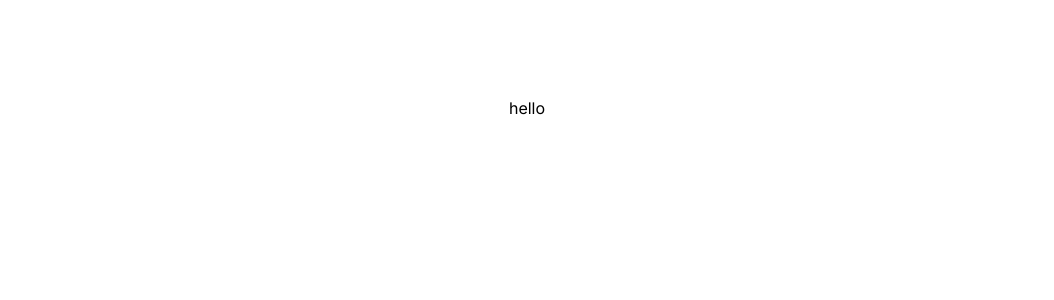
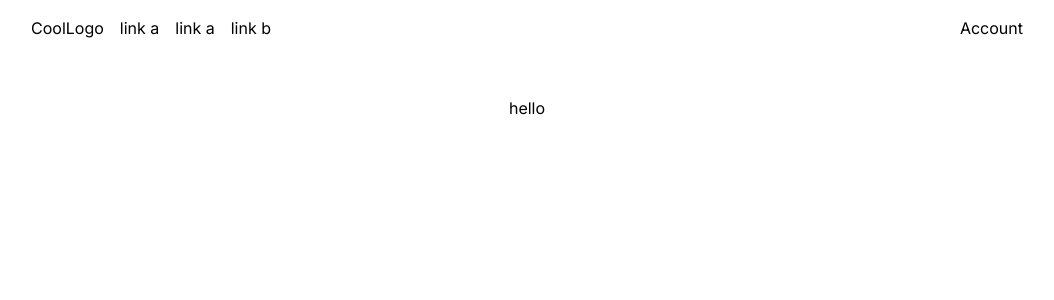
Before and after one commit to VHall1/next-expense-tracker, a Next.js app: page / in a window 1280 px wide. Shown: the top 300 px of the page, without its empty margins (113-1167 px from the left). Built offline with nearby package versions, Linux system fonts and the light colour scheme.

Commit message:
add navbar

```diff
--- a/src/app/layout.tsx
+++ b/src/app/layout.tsx
@@ -1,3 +1,4 @@
+import { Navbar } from "@/components/navbar";
 import "./globals.css";
 import type { Metadata } from "next";
 import { Inter } from "next/font/google";
@@ -16,7 +17,10 @@ export default function RootLayout({
 }) {
   return (
     <html lang="en">
-      <body className={inter.className}>{children}</body>
+      <body className={inter.className}>
+        <Navbar />
+        {children}
+      </body>
     </html>
   );
 }
--- a/src/app/page.tsx
+++ b/src/app/page.tsx
@@ -1,4 +1,4 @@
-export default function Home() {
+export default function Dashboard() {
   return (
     <main className="flex min-h-screen flex-col items-center justify-between p-24">
       hello
--- /dev/null
+++ b/src/components/navbar.tsx
@@ -0,0 +1,14 @@
+export const Navbar = () => {
+  return (
+    <header className="fixed w-screen">
+      <div className="max-w-screen-lg mx-auto px-4 h-14 flex items-center">
+        <div className="mr-4">CoolLogo</div>
+        <a className="mr-4">link a</a>
+        <a className="mr-4">link a</a>
+        <a>link b</a>
+
+        <a className="ml-auto">Account</a>
+      </div>
+    </header>
+  );
+};
```
